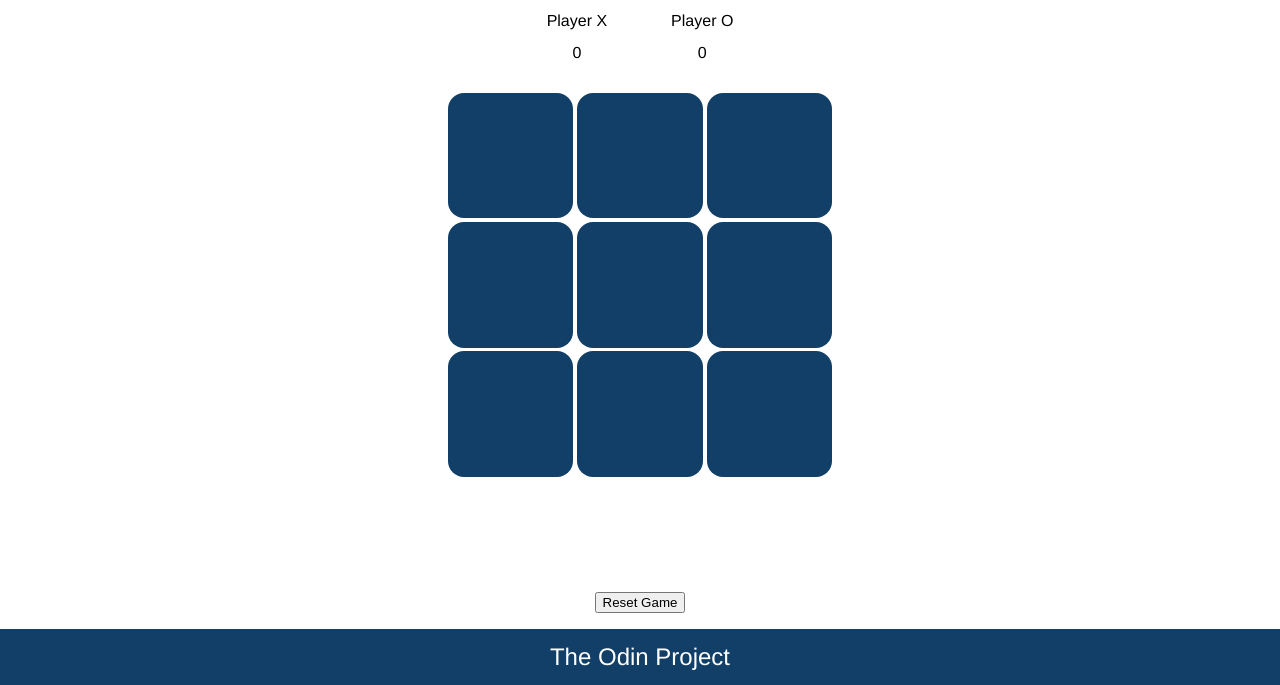
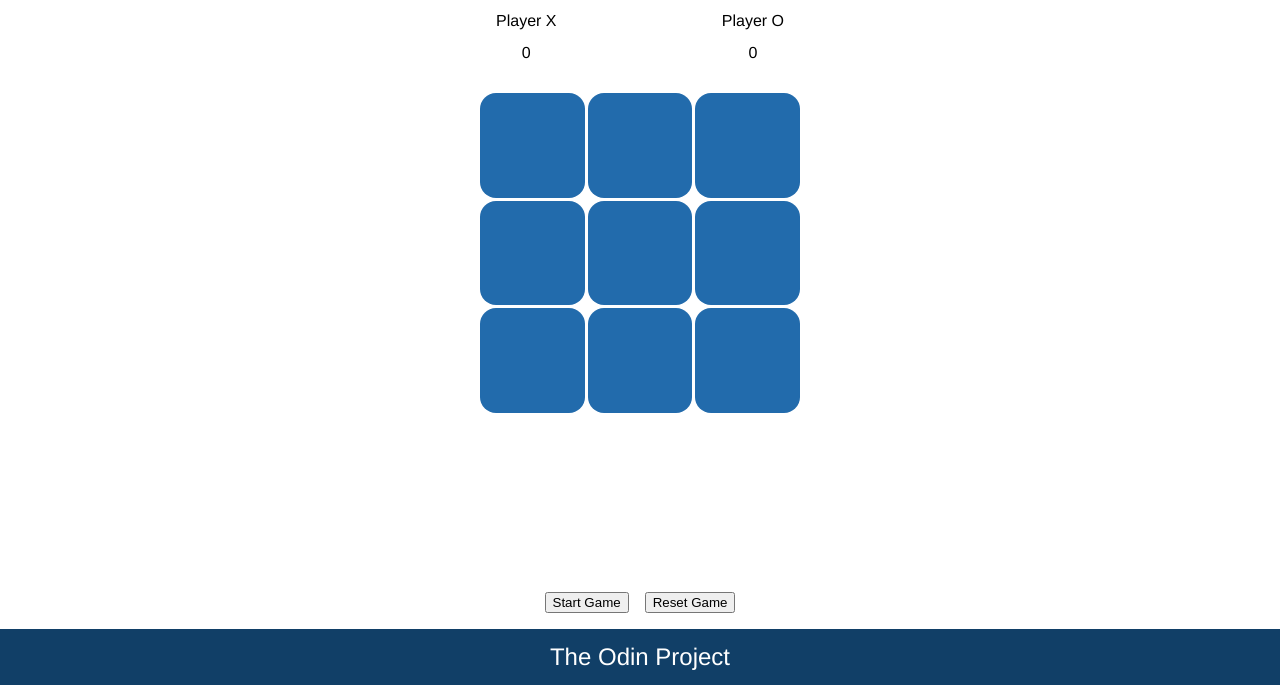
Before and after one commit to sgm856/odin-tic-tac-toe, a plain HTML site: page index.html in a window 1280 px wide. Shown: the part 115-800 px from the top of the page. Drawn offline with Linux system fonts and the light colour scheme.

Commit message:
99.9% complete

```diff
--- a/css/style.css
+++ b/css/style.css
@@ -175,14 +175,14 @@ h1 {
 
 .game-container {
     max-width: 100vw;
-    min-width: 30vw;
+    min-width: 25vw;
 }
 
 .game-window {
     display: grid;
     grid-template-columns: 1fr 1fr 1fr;
     grid-template-rows: 1fr 1fr 1fr;
-    min-width: 30%;
+    min-width: 25%;
     max-height: 100%;
     row-gap: 1%;
     column-gap: 1%;
@@ -197,7 +197,7 @@ h1 {
     justify-content: center;
     align-items: center;
     font-size: calc(1rem + 5vw);
-    background-color: #113F67;
+    background-color: #226bac;
     border-radius: 1rem;
     aspect-ratio: 1;
     color: white;
@@ -209,8 +209,7 @@ h1 {
 
 .stats-area-container {
     display: flex;
-    gap: 5vw;
-    justify-content: center;
+    justify-content: space-between;
     margin: 1rem;
 }
 
--- a/index.html
+++ b/index.html
@@ -27,6 +27,7 @@
         </div>
     </div>
     <div class=controls>
+        <button class="start">Start Game</button>
         <button class="reset">Reset Game</button>
     </div>
 
--- a/js/script.js
+++ b/js/script.js
@@ -171,16 +171,18 @@ const winManager = (function () {
 })();
 
 /*
-* A heavily over-engineered game module that supports more than two players for essentially no reason whatsoever
+* A heavily over-engineered game module that supports more than two players for essentially no reason whatsoever,
+* just for sake of practicing thinking about how to make things more future proof
 */
 const gameModule = (function () {
     const gameStatus = {
         ONGOING: 'ONGOING',
         WIN: 'WIN',
-        TIE: 'TIE'
+        TIE: 'TIE',
+        STOPPED: 'STOPPED'
     }
     let gameDimension = 3;
-    let currGameStatus = gameStatus.ONGOING;
+    let currGameStatus = gameStatus.STOPPED;
 
     let players = [];
     const addPlayer = () => {
@@ -273,10 +275,15 @@ const gameModule = (function () {
         currentPlayer = players[0];
         markedTiles = 0;
         board.reset();
-        currGameStatus = gameStatus.ONGOING;
+        currGameStatus = gameStatus.STOPPED;
         currPlayerIndex = 0;
     }
-    return { playRound, getCurrentPlayer, getGameStatus, getGameBoard, getDimension, reset };
+
+    const start = () => {
+        currGameStatus = gameStatus.ONGOING;
+    }
+
+    return { playRound, getCurrentPlayer, getGameStatus, getGameBoard, getDimension, start, reset };
 })();
 
 const displayManager = (function () {
@@ -300,7 +307,7 @@ const displayManager = (function () {
             } else if (tile.getPlayer() == '2') {
                 element.textContent = 'O';
             } else {
-                tile.textContent = '';
+                element.textContent = '';
             }
         });
 
@@ -346,6 +353,11 @@ const displayManager = (function () {
         gameModule.reset();
     });
 
+    const startButton = doc.querySelector('.start');
+    startButton.addEventListener('click', () => {
+        gameModule.start();
+    });
+
     buildGrid();
     return {};
 })();
```
